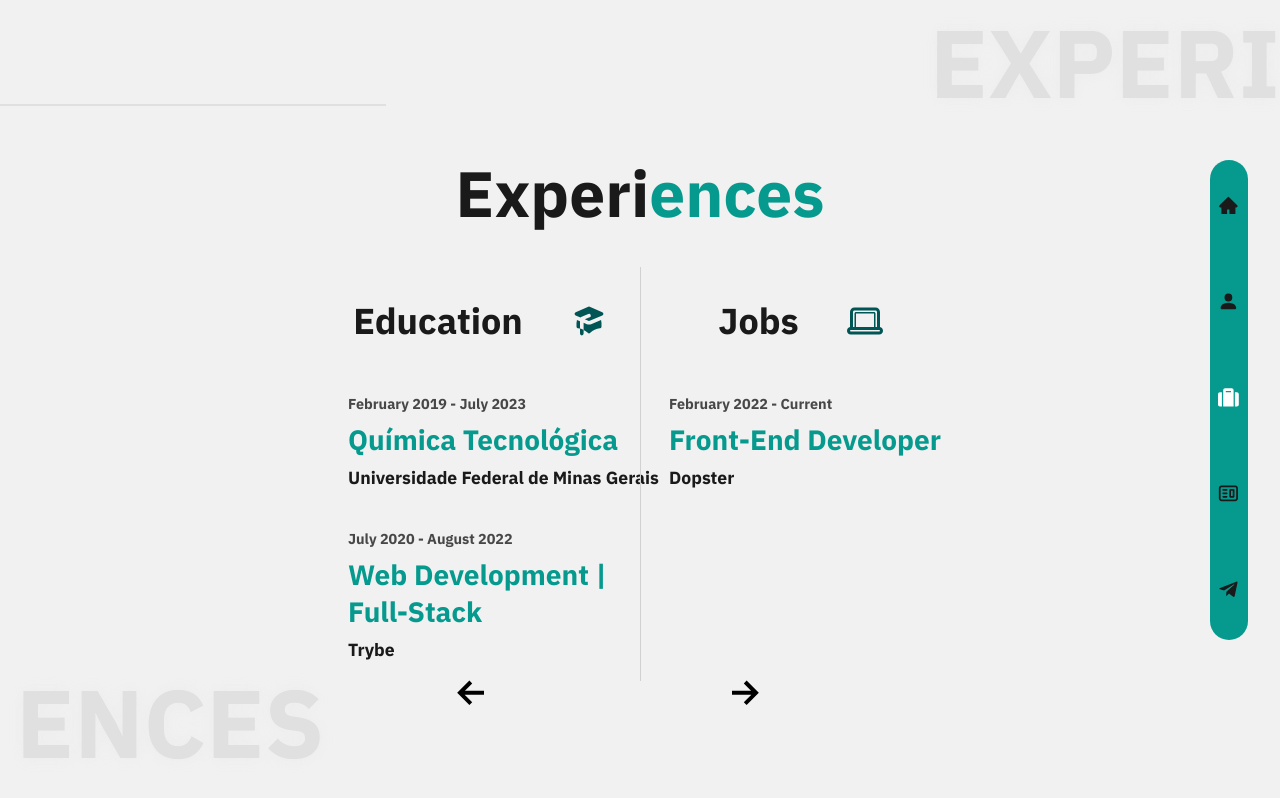
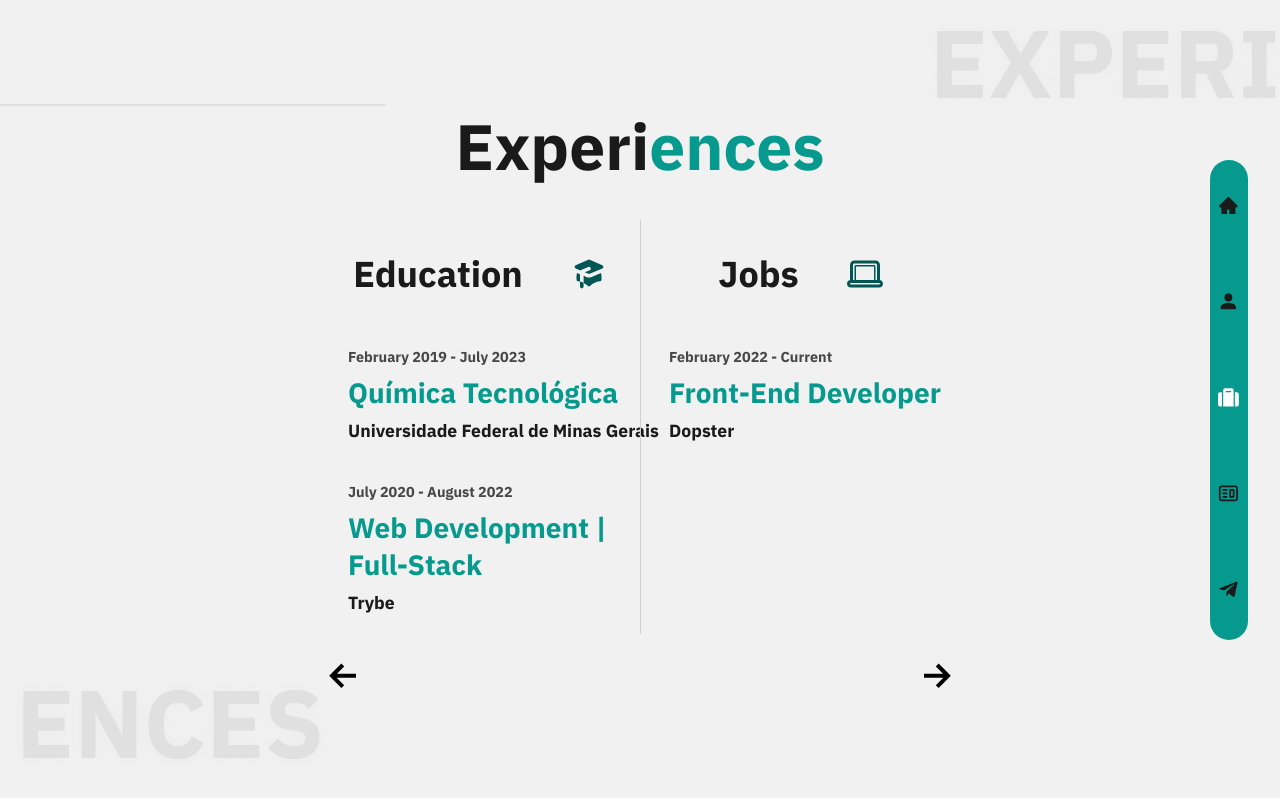
Before and after one commit to ninamarq/portfolio, a React (Create React App) app: page /experiences in a window 1280 px wide. Built offline with nearby package versions, Linux system fonts and the light colour scheme.

Commit message:
Feat: Componentize links and background

```diff
--- /dev/null
+++ b/src/components/BackAndForward/index.tsx
@@ -0,0 +1,20 @@
+import { GrFormNextLink, GrFormPreviousLink } from 'react-icons/gr';
+import { Link } from 'react-router-dom';
+import './style.scss';
+
+export default function BackAndForward(props: {
+  back: string;
+  forward: string;
+}) {
+  const { back, forward } = props;
+  return (
+    <div className="links">
+      <span>
+        <Link to={back}><GrFormPreviousLink /></Link>
+      </span>
+      <span>
+        <Link to={forward}><GrFormNextLink /></Link>
+      </span>
+    </div>
+  );
+}
--- /dev/null
+++ b/src/components/BackAndForward/style.scss
@@ -0,0 +1,16 @@
+.links {
+  display: flex;
+  justify-content: space-between;
+  width: 50%;
+  margin: 1rem 0;
+
+  span {
+    font-size: 3rem;
+    transition: .5s;
+
+    &:hover {
+      opacity: 0.8;
+      transition: .5s;
+    }
+  }
+}
--- /dev/null
+++ b/src/components/BackgroundPage/index.tsx
@@ -0,0 +1,15 @@
+import './style.scss';
+
+export default function BackgroundPage(props: {
+  top: string;
+  bottom: string;
+}) {
+  const { top, bottom } = props;
+  return (
+    <div>
+      <h1 className="background" id="background-top-right">{top}</h1>
+      <hr className="background" id="background-top-left" />
+      <h1 className="background" id="background-bottom-left">{bottom}</h1>
+    </div>
+  );
+}
--- a/src/pages/About/SubAbout/style.scss
+++ b/src/components/BackgroundPage/style.scss
@@ -1,4 +1,4 @@
-.about-background {
+.background {
   position: fixed;
   cursor: default;
   opacity: 0.55;
@@ -6,21 +6,21 @@
   user-select: none;
 }
 
-#about-background-top-right {
+#background-top-right {
   right: 0;
   top: -2rem;
   color: var(--grey);
   font-size: 6rem;
 }
 
-#about-background-top-left {
+#background-top-left {
   left: 0;
   top: 6rem;
   border: 1px solid var(--grey);
   width: 30%;
 }
 
-#about-background-bottom-left {
+#background-bottom-left {
   left: 1rem;
   bottom: -1rem;
   color: var(--grey);
--- a/src/pages/About/SubAbout/index.tsx
+++ /dev/null
@@ -1,11 +0,0 @@
-import './style.scss';
-
-export default function SubAbout() {
-  return (
-    <div>
-      <h1 className="about-background" id="about-background-top-right">ABOUT</h1>
-      <hr className="about-background" id="about-background-top-left" />
-      <h1 className="about-background" id="about-background-bottom-left">ME</h1>
-    </div>
-  );
-}
--- a/src/pages/About/index.tsx
+++ b/src/pages/About/index.tsx
@@ -1,10 +1,10 @@
-import { Link } from 'react-router-dom';
 import {
   SiCss3, SiHtml5, SiJavascript, SiReact, SiSass, SiTypescript,
 } from 'react-icons/si';
-import { GrNode, GrFormNextLink } from 'react-icons/gr';
+import { GrNode } from 'react-icons/gr';
 import './style.scss';
-import SubAbout from './SubAbout';
+import BackAndForward from '../../components/BackAndForward';
+import BackgroundPage from '../../components/BackgroundPage';
 
 export default function About() {
   const technologies = [
@@ -47,7 +47,7 @@ export default function About() {
 
   return (
     <div className="about-container">
-      <SubAbout />
+      <BackgroundPage top="ABOUT" bottom="ME" />
       <main>
         <h1>
           <span>About </span>
@@ -103,9 +103,7 @@ export default function About() {
             }
           </ul>
         </section>
-        <span className="link-to">
-          <Link to="/experiences"><GrFormNextLink /></Link>
-        </span>
+        <BackAndForward back="/" forward="/experiences" />
       </main>
     </div>
   );
--- a/src/pages/About/style.scss
+++ b/src/pages/About/style.scss
@@ -17,20 +17,6 @@
     margin: 0;
     padding: 1.25rem 3rem;
     width: 90%;
-
-    .link-to {
-      position: fixed;
-      bottom: 5rem;
-      right: 32rem;
-      transition: .5s;
-      svg {
-        font-size: 3rem;
-      }
-      &:hover {
-        transition: .5s;
-        opacity: 0.9;
-      }
-    }
 
     h1 {
       margin: 2rem 0;
--- a/src/pages/Experiences/SubExperience/index.tsx
+++ /dev/null
@@ -1,11 +0,0 @@
-import './style.scss';
-
-export default function SubExperience() {
-  return (
-    <div>
-      <h1 className="experience-background" id="experience-background-top-right">EXPERI</h1>
-      <hr className="experience-background" id="experience-background-top-left" />
-      <h1 className="experience-background" id="experience-background-bottom-left">ENCES</h1>
-    </div>
-  );
-}
--- a/src/pages/Experiences/SubExperience/style.scss
+++ /dev/null
@@ -1,28 +0,0 @@
-.experience-background {
-  position: fixed;
-  cursor: default;
-  opacity: 0.55;
-  text-shadow: 0 0 1rem #d1d1d13a;
-  user-select: none;
-}
-
-#experience-background-top-right {
-  right: 0;
-  top: -2rem;
-  color: var(--grey);
-  font-size: 6rem;
-}
-
-#experience-background-top-left {
-  left: 0;
-  top: 6rem;
-  border: 1px solid var(--grey);
-  width: 30%;
-}
-
-#experience-background-bottom-left {
-  left: 1rem;
-  bottom: -1rem;
-  color: var(--grey);
-  font-size: 6rem;
-}
--- a/src/pages/Experiences/index.tsx
+++ b/src/pages/Experiences/index.tsx
@@ -1,14 +1,13 @@
-import { Link } from 'react-router-dom';
 import { HiAcademicCap } from 'react-icons/hi';
 import { TiDeviceLaptop } from 'react-icons/ti';
-import { GrFormNextLink, GrFormPreviousLink } from 'react-icons/gr';
-import SubExperience from './SubExperience';
+import BackAndForward from '../../components/BackAndForward';
+import BackgroundPage from '../../components/BackgroundPage';
 import './style.scss';
 
 export default function Experiences() {
   return (
     <div className="experience-container">
-      <SubExperience />
+      <BackgroundPage top="EXPERI" bottom="ENCES" />
       <h1>
         Experi
         <span>ences</span>
@@ -42,12 +41,7 @@ export default function Experiences() {
           </div>
         </section>
       </div>
-      <span className="link-back">
-        <Link to="/about"><GrFormPreviousLink /></Link>
-      </span>
-      <span className="link-to">
-        <Link to="/projects"><GrFormNextLink /></Link>
-      </span>
+      <BackAndForward back="/about" forward="/projects" />
     </div>
   );
 }
--- a/src/pages/Experiences/style.scss
+++ b/src/pages/Experiences/style.scss
@@ -9,34 +9,6 @@
   flex-direction: column;
   justify-content: center;
   align-items: center;
-
-  .link-to {
-    position: fixed;
-    bottom: 5rem;
-    right: 32rem;
-    transition: .5s;
-    svg {
-      font-size: 3rem;
-    }
-    &:hover {
-      transition: .5s;
-      opacity: 0.9;
-    }
-  }
-
-  .link-back {
-    position: fixed;
-    bottom: 5rem;
-    left: 28rem;
-    transition: .5s;
-    svg {
-      font-size: 3rem;
-    }
-    &:hover {
-      transition: .5s;
-      opacity: 0.9;
-    }
-  }
 
   h1 {
     margin: 2rem 0;
--- a/src/pages/Projects/index.tsx
+++ b/src/pages/Projects/index.tsx
@@ -1,7 +1,10 @@
+import BackgroundPage from '../../components/BackgroundPage';
+
 export default function Projects() {
   return (
-    <div>
+    <div className="projects-container">
       <h1>Projects</h1>
+      <BackgroundPage top="PRO" bottom="JECTS" />
     </div>
   );
 }
```
